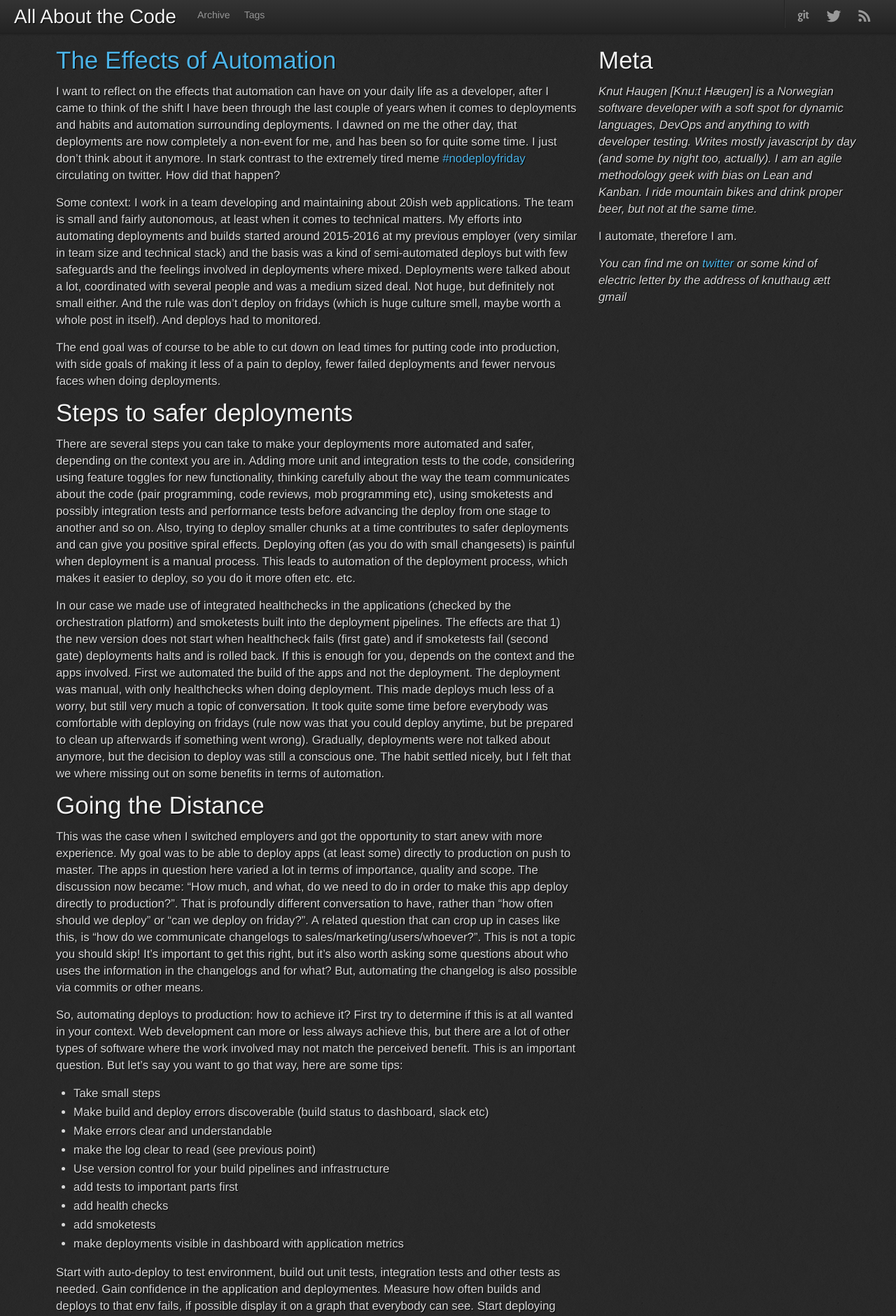
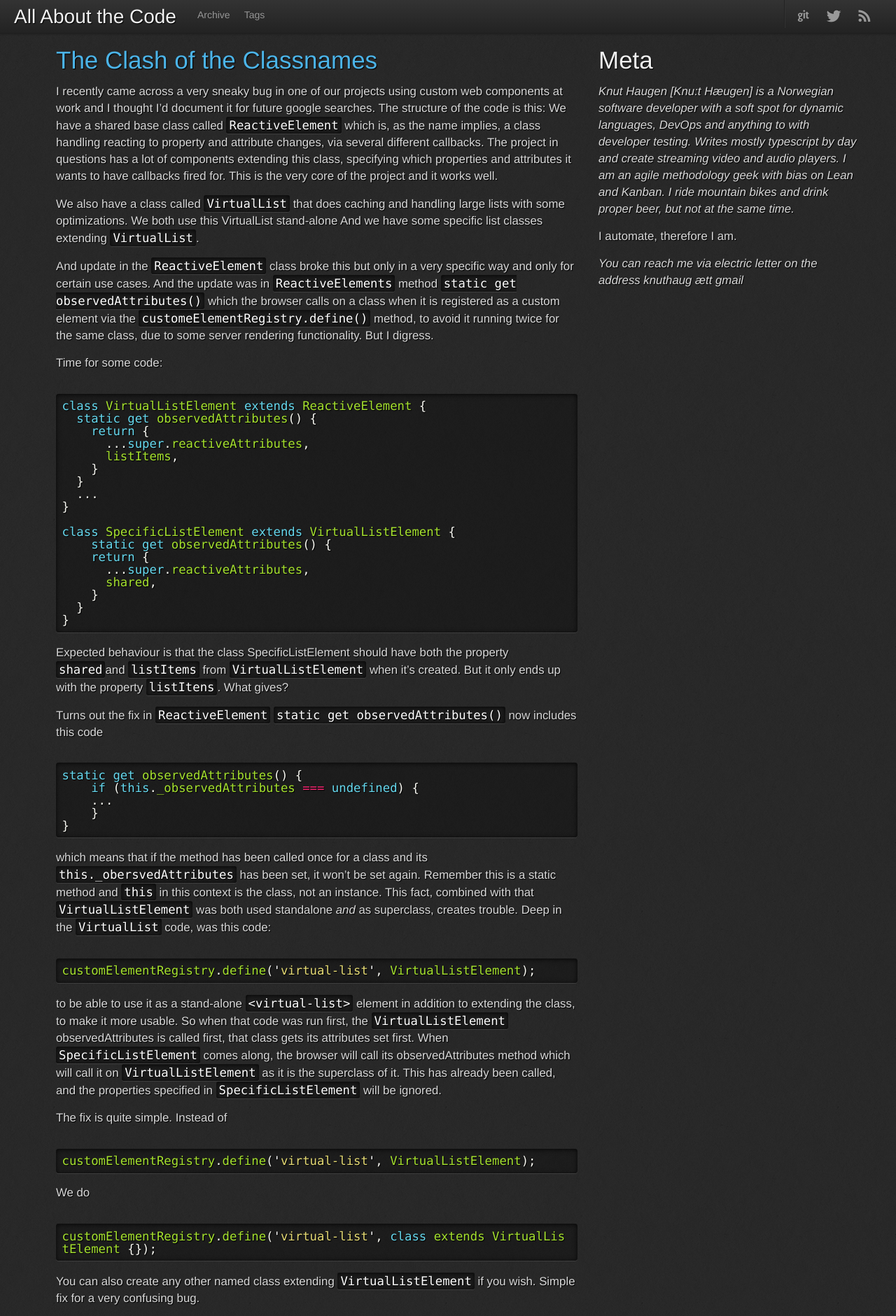
Before and after one commit to knuthaug/blog.knuthaugen.no, a Jekyll site: the page built from index.md, in a window 1280 px wide. Shown: the top 1881 px of the page at 70% size. Built offline with Jekyll 4.4.1, drawn with Linux system fonts in a browser that asks for light colours; some of the changed text lies outside the part shown.

Commit message:
new post

```diff
--- a/_includes/themes/hooligan/index.html
+++ b/_includes/themes/hooligan/index.html
@@ -14,13 +14,13 @@
     <h2>Meta</h2>
 
     <p class="italic">
-      Knut Haugen [Knu:t Hæugen] is a Norwegian software developer with a soft spot for dynamic languages, DevOps and anything to with developer testing. Writes mostly javascript by day (and some by night too, actually). I am an agile methodology geek with bias on Lean and Kanban. I ride mountain bikes and drink proper beer, but not at the same time.
+      Knut Haugen [Knu:t Hæugen] is a Norwegian software developer with a soft spot for dynamic languages, DevOps and anything to with developer testing. Writes mostly typescript by day and create streaming video and audio players. I am an agile methodology geek with bias on Lean and Kanban. I ride mountain bikes and drink proper beer, but not at the same time.
     </p>
     <p>
       I automate, therefore I am.
   </p>
 <p class="italic">
-  You can find me on <a href="https://twitter.com/knuthaug">twitter</a> or some kind of electric letter by the address of knuthaug ætt gmail
+  You can reach me via electric letter on the address knuthaug ætt gmail
 </p>
 
 </div>
--- /dev/null
+++ b/_posts/2022-10-02-classname-clashes.md
@@ -0,0 +1,80 @@
+---
+layout: post
+title: "The Clash of the Classnames"
+published: true
+tags: [typescript,custom elements,web components,html,web]
+---
+{% include JB/setup %}
+
+I recently came across a very sneaky bug in one of our projects using custom web components at work and I thought I'd document it for future google searches. The structure of the code is this: We have a shared base class called `ReactiveElement` which is, as the name implies, a class handling reacting to property and attribute changes, via several different callbacks. The project in questions has a lot of components extending this class, specifying which properties and attributes it wants to have callbacks fired for. This is the very core of the project and it works well.
+
+We also have a class called `VirtualList` that does caching and handling large lists with some optimizations. We both use this VirtualList stand-alone And we have some specific list classes extending ``VirtualList``.
+
+And update in the `ReactiveElement` class broke this but only in a very specific way and only for certain use cases. And the update was in `ReactiveElements` method `static get observedAttributes()` which the browser calls on a class when it is registered as a custom element via the `customeElementRegistry.define()` method, to avoid it running twice for the same class, due to some server rendering functionality. But I digress.
+
+Time for some code:
+
+{% highlight javascript %}
+
+class VirtualListElement extends ReactiveElement {
+  static get observedAttributes() {
+    return {
+      ...super.reactiveAttributes,
+      listItems,
+    }
+  }
+  ...
+}
+
+class SpecificListElement extends VirtualListElement {
+    static get observedAttributes() {
+    return {
+      ...super.reactiveAttributes,
+      shared,
+    }
+  }
+}
+
+{% endhighlight %}
+
+Expected behaviour is that the class SpecificListElement should have both the property `shared`and `listItems` from `VirtualListElement` when it's created. But it only ends up with the property `listItens`. What gives?
+
+Turns out the fix in `ReactiveElement` `static get observedAttributes()` now includes this code
+
+{% highlight javascript %}
+
+static get observedAttributes() {
+    if (this._observedAttributes === undefined) {
+    ...
+    }
+}
+
+{% endhighlight %}
+
+which means that if the method has been called once for a class and its `this._obersvedAttributes` has been set, it won't be set again. Remember this is a static method and `this` in this context is the class, not an instance. This fact, combined with that `VirtualListElement` was both used standalone _and_ as superclass, creates trouble. Deep in the `VirtualList` code, was this code:
+
+{% highlight javascript %}
+
+customElementRegistry.define('virtual-list', VirtualListElement);
+
+{% endhighlight %}
+ to be able to use it as a stand-alone `<virtual-list>` element in addition to extending the class, to make it more usable.
+So when that code was run first, the `VirtualListElement` observedAttributes is called first, that class gets its attributes set first. When `SpecificListElement` comes along, the browser will call its observedAttributes method which will call it on `VirtualListElement` as it is the superclass of it. This has already been called, and the properties specified in `SpecificListElement` will be ignored.
+
+The fix is quite simple. Instead of
+
+{% highlight javascript %}
+
+customElementRegistry.define('virtual-list', VirtualListElement);
+
+{% endhighlight %}
+
+We do
+
+{% highlight javascript %}
+
+customElementRegistry.define('virtual-list', class extends VirtualListElement {});
+
+{% endhighlight %}
+
+You can also create any other named class extending `VirtualListElement` if you wish. Simple fix for a very confusing bug.
--- a/assets/themes/hooligan/css/style.css
+++ b/assets/themes/hooligan/css/style.css
@@ -36,7 +36,12 @@ body {
 
 pre code {
   color: white !important;
-  font-size: 105%;
+  font-size: 100%;
+}
+
+figure.highlight {
+  margin-left: 0;
+  margin-right: 0;
 }
 
 table {
```
Also changed, not shown: Gemfile (added, +11 -0 lines), Gemfile.lock (added), 1 other file.
